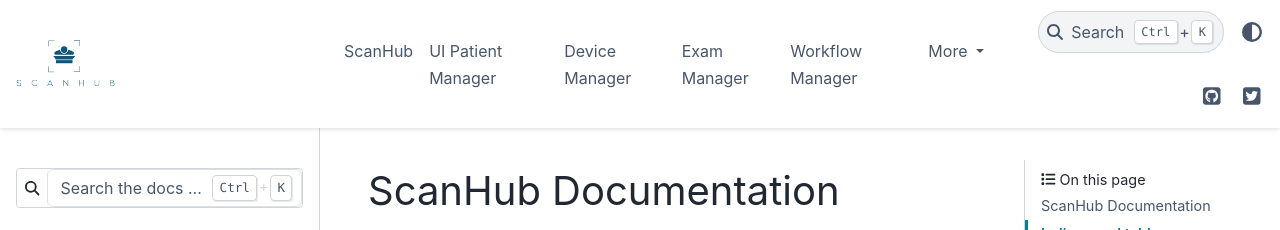
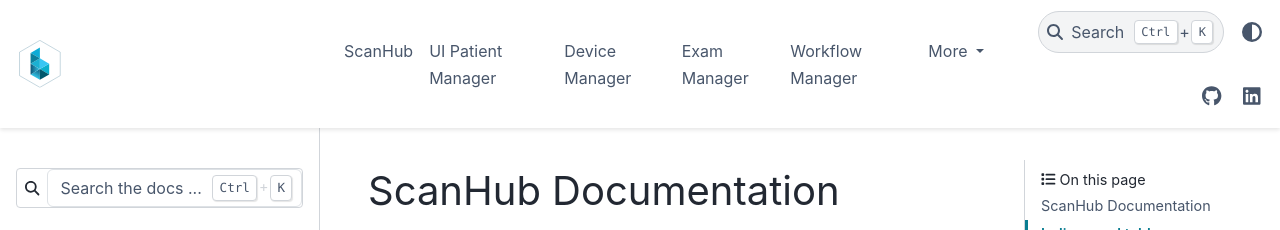
Before and after one commit to brain-link/scanhub, a Sphinx documentation site: the page built from docs/source/index.rst, in a window 1280 px wide. Shown: the top 230 px of the page. Built offline with Sphinx 7.4.7 and the PyData theme 0.15.4, drawn with Linux system fonts in a browser that asks for light colours.

Commit message:
Fix logos in documentation

```diff
--- a/docs/source/conf.py
+++ b/docs/source/conf.py
@@ -62,23 +62,41 @@
 
 
 html_theme_options = {
-    "external_links": [{"url": "https://brain-link.de/", "name": "BRAIN-LINK"}],
+    "external_links": [
+        {
+            "url": "https://brain-link.de/",
+            "name": "BRAIN-LINK"
+        }
+    ],
     "icon_links": [
-        {"name": "GitHub", "url": "https://github.com/brain-link/scanhub", "icon": "fab fa-github-square"},
-        {"name": "Twitter", "url": "https://twitter.com/BRAINLINK_DE", "icon": "fab fa-twitter-square"},
+        {
+            "name": "GitHub",
+            "url": "https://github.com/brain-link/scanhub",
+            "icon": "fa-brands fa-github",
+        },
+        {
+            "name": "LinkedIn",
+            "url": "https://www.linkedin.com/company/brain-link/",
+            "icon": "fa-brands fa-linkedin",
+        },
     ],
     "collapse_navigation": True,
     "navigation_depth": 1,
     "show_toc_level": 1,
     "footer_start": ["copyright"],
     "navbar_align": "content",
-    "logo": {"image_light": "ScanHub_logo.png", "image_dark": "ScanHub_logo.png"},
 }
 
-html_scaled_image_link = False
+# html_scaled_image_link = False
 html_show_sourcelink = True
-html_logo = "../images/ScanHub_logo.png"
-html_sidebars = {"**": ["search-field", "sidebar-nav-bs"]}
+html_logo = "_static/logo_brainlink.svg"
+# html_logo = "_static/logo_scaanhub.png"
+html_sidebars = {
+    "**": [
+        "search-field",
+        "sidebar-nav-bs"
+    ]
+}
 pygments_style = "sphinx"
 
 # Add any paths that contain custom static files (such as style sheets) here,
```
Also changed, not shown: docs/source/_static/logo_brainlink.svg (added), docs/source/_static/logo_scanhub.png (renamed from docs/images/ScanHub_logo.png).
